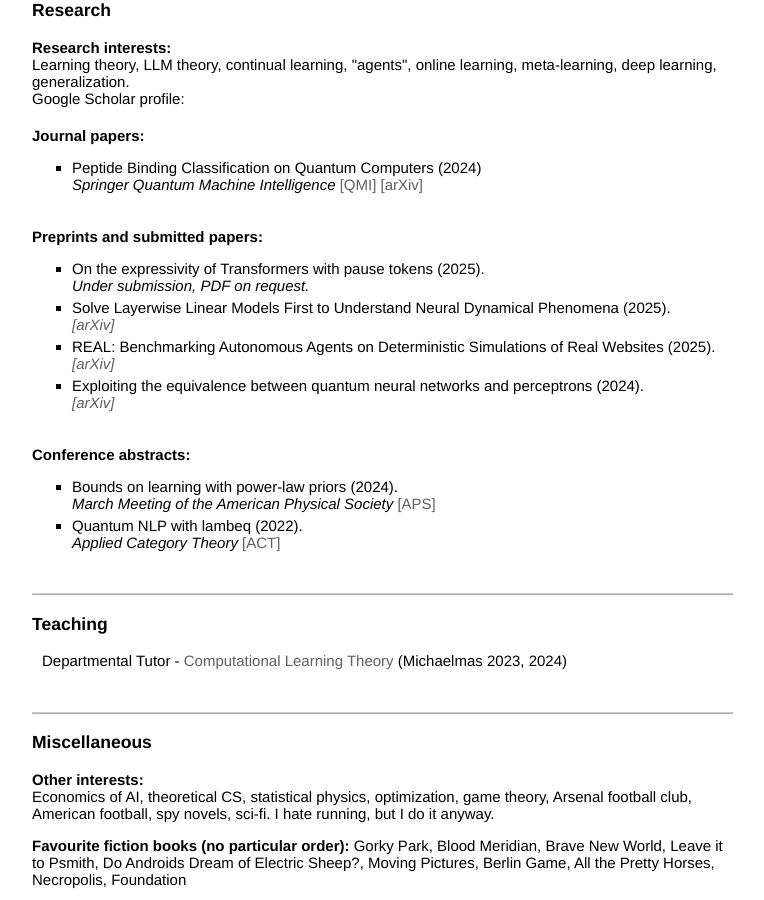
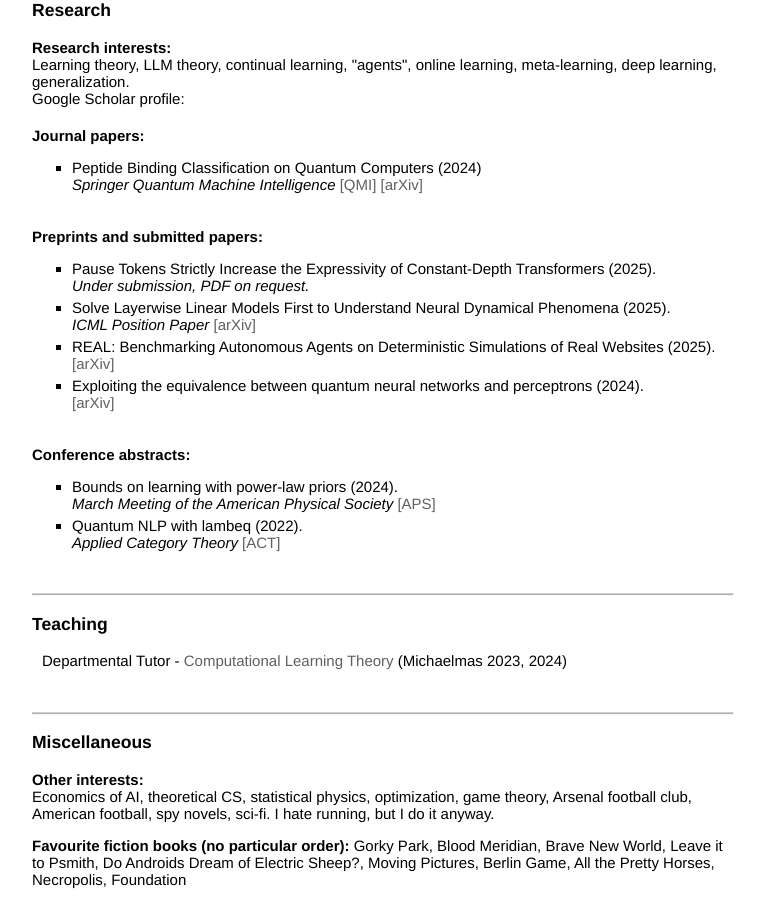
Before and after one commit to le-big-mac/le-big-mac.github.io, a Jekyll site: the page built from index.html, in a window 1280 px wide and 900 px high, scrolled down 1100 px. Shown: the whole window, without its empty margins (258-1022 px from the left). Built offline with Jekyll 4.4.1, drawn with Linux system fonts in a browser that asks for light colours; a style sheet for code colours, icons or effects is not loaded.

Commit message:
change title, add conference

```diff
--- a/index.html
+++ b/index.html
@@ -85,14 +85,14 @@ title: Charles London, University of Oxford
     <b>Preprints and submitted papers:</b><BR>
     <p style="text-indent: 10px;">
     <ul class="b">
-        <li>On the expressivity of Transformers with pause tokens (2025).<br>
+        <li>Pause Tokens Strictly Increase the Expressivity of Constant-Depth Transformers (2025).<br>
             <i>Under submission, PDF on request.</i>
         <li>Solve Layerwise Linear Models First to Understand Neural Dynamical Phenomena (2025).<br>
-            <i><a href="https://arxiv.org/abs/2502.21009">[arXiv]</a></i>
+            <i>ICML Position Paper</i> <a href="https://arxiv.org/abs/2502.21009">[arXiv]</a>
         <li>REAL: Benchmarking Autonomous Agents on Deterministic Simulations of Real Websites (2025).<br>
-            <i><a href="https://arxiv.org/abs/2504.11543">[arXiv]</a></i>
+            <a href="https://arxiv.org/abs/2504.11543">[arXiv]</a>
         <li>Exploiting the equivalence between quantum neural networks and perceptrons (2024).<br>
-            <i><a href="https://arxiv.org/abs/2407.04371">[arXiv]</a></i>
+            <a href="https://arxiv.org/abs/2407.04371">[arXiv]</a>
     </ul>
     </p>
 </div>
```
